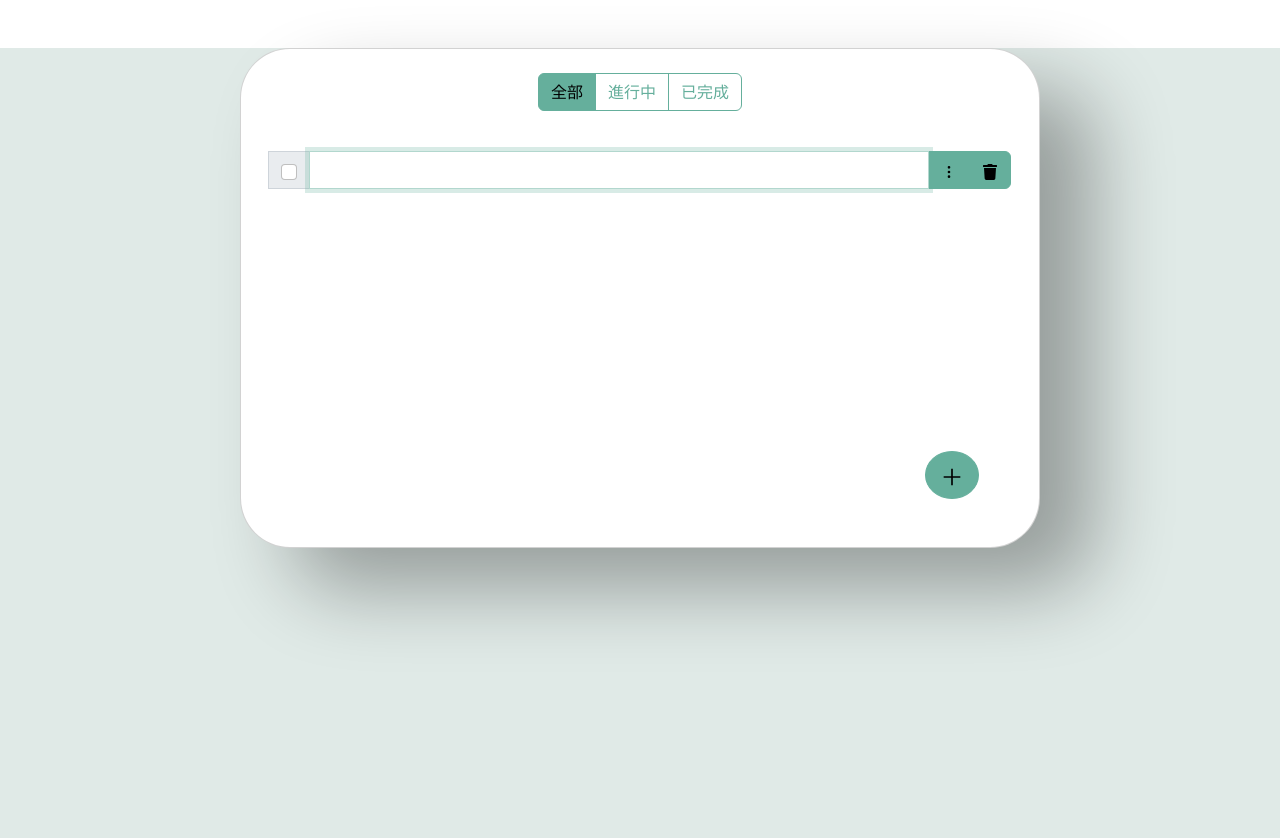
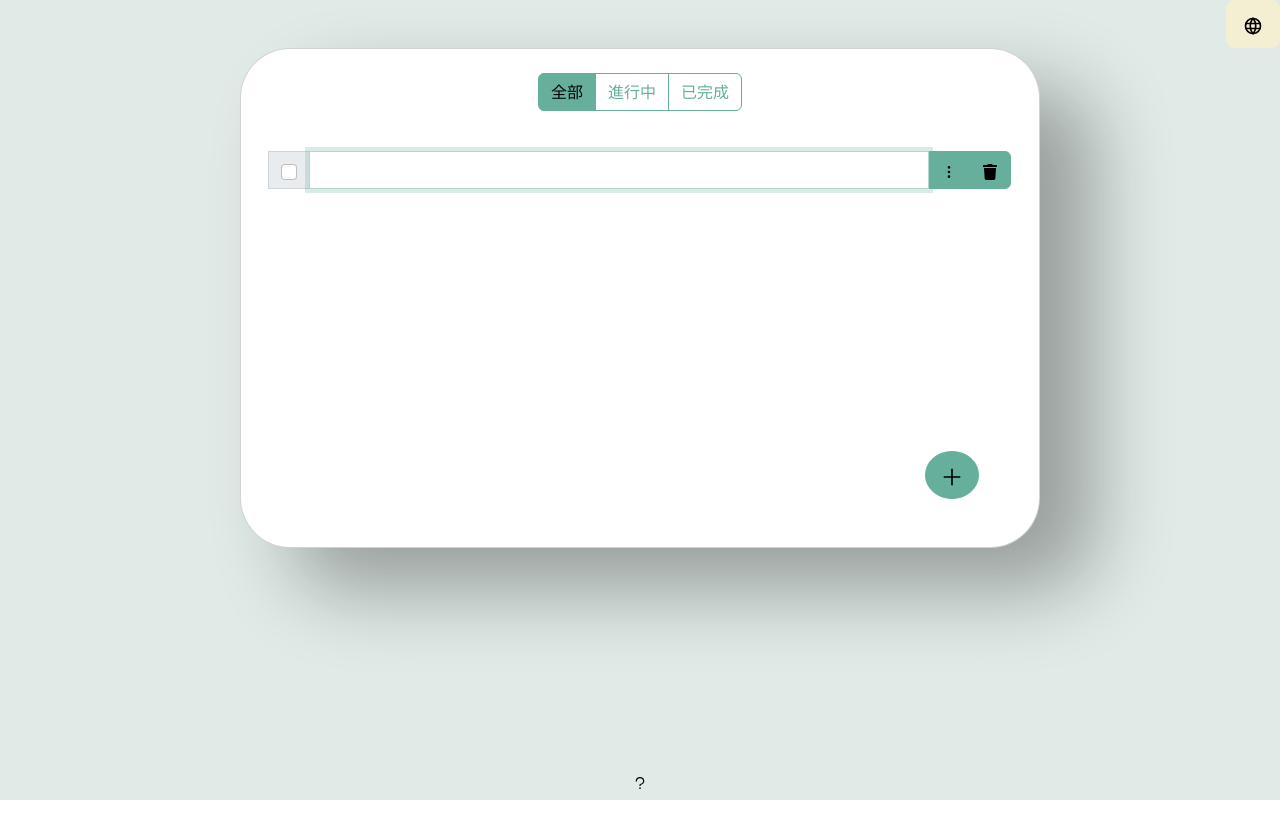
Before and after one commit to mawarutuco/-nested-todo-list, a React (Create React App) app: page / in a window 1280 px wide. Shown: the top 838 px of the page. After the commit the page ends 800 px from the top, so only its background shows below. Built offline with nearby package versions, Linux system fonts and the light colour scheme.

Commit message:
換位置

```diff
--- a/src/App.js
+++ b/src/App.js
@@ -1,10 +1,14 @@
 import "./App.css";
 import Index from "./ToDoList/Index";
+import ChangeLanguage from "./i18n/ChangeLanguage";
+import Usage from "./ToDoList/Usage";
 
 function App() {
   return (
     <div style={{ background: "#e0eae7", minHeight: "100vh" }}>
+      <ChangeLanguage />
       <Index />
+      <Usage />
     </div>
   );
 }
--- a/src/ToDoList/Index.jsx
+++ b/src/ToDoList/Index.jsx
@@ -2,14 +2,10 @@ import { Container, Card, Row, Col } from "react-bootstrap";
 import { useState, useEffect } from "react";
 import ToDo from "./ToDo";
 import AddToDo from "./AddToDo";
-import ChangeLanguage from "../i18n/ChangeLanguage";
 import ToDoStateBtn from "./ToDoStateBtn";
-import Usage from "./Usage";
 import { ShowPage } from "./active";
-import { useTranslation } from "react-i18next";
 
 const Index = () => {
-  const { t } = useTranslation();
 
   const cardStyle = {
     boxShadow: "53px 41px 80px rgba(0, 0, 0, 0.33)",
@@ -41,10 +37,7 @@ const Index = () => {
   const [page, setPage] = useState(0);
 
   return (
-    <>
-
-
-      <Container className="mt-5">
+      <Container className="pt-5">
         <Row>
           <Card style={cardStyle} className="tdm-itemShowMoveUp">
             <Card.Title className="m-2">
@@ -67,7 +60,6 @@ const Index = () => {
           </Card>
         </Row>
       </Container>
-    </>
   );
 };
 
```
